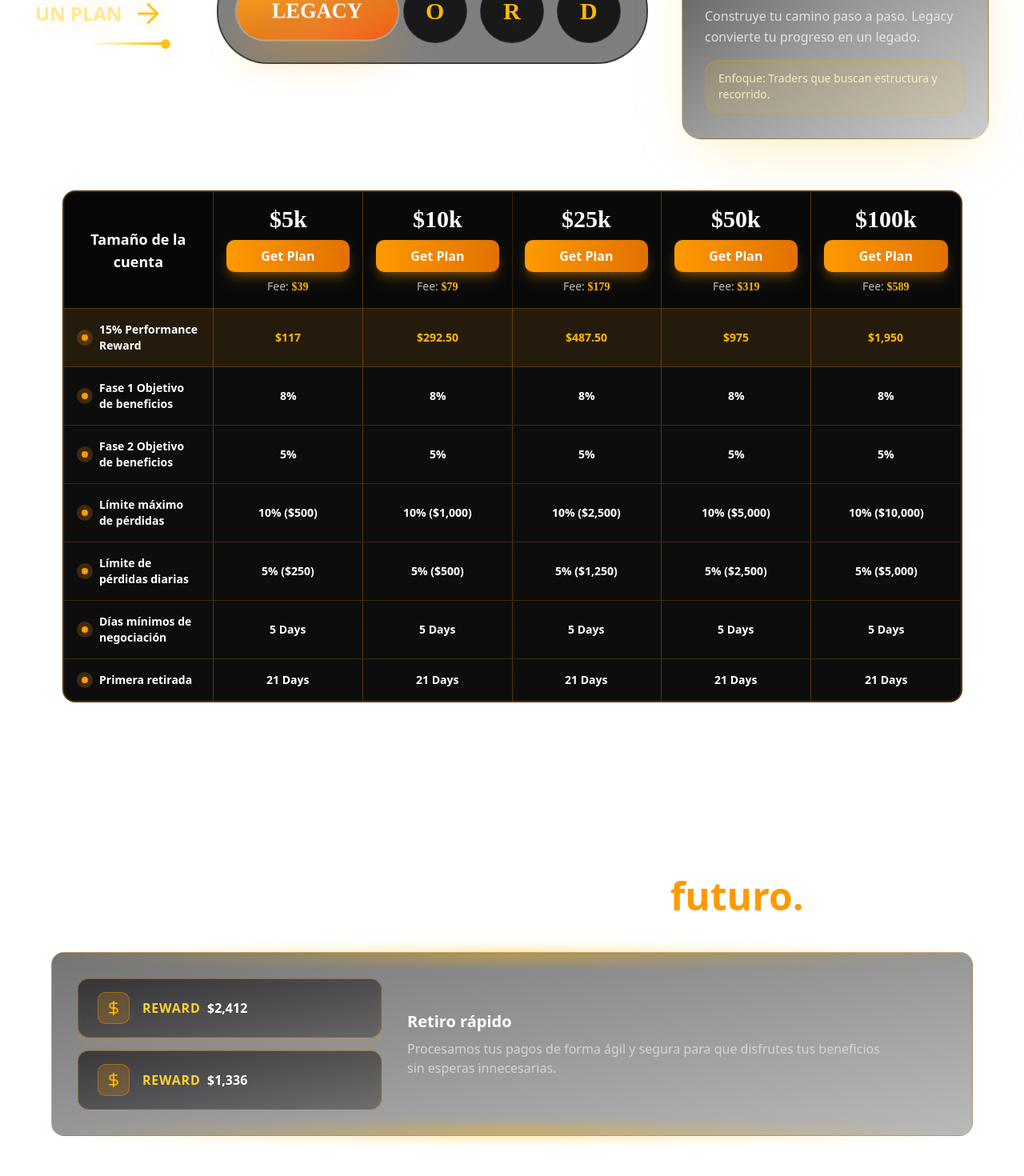
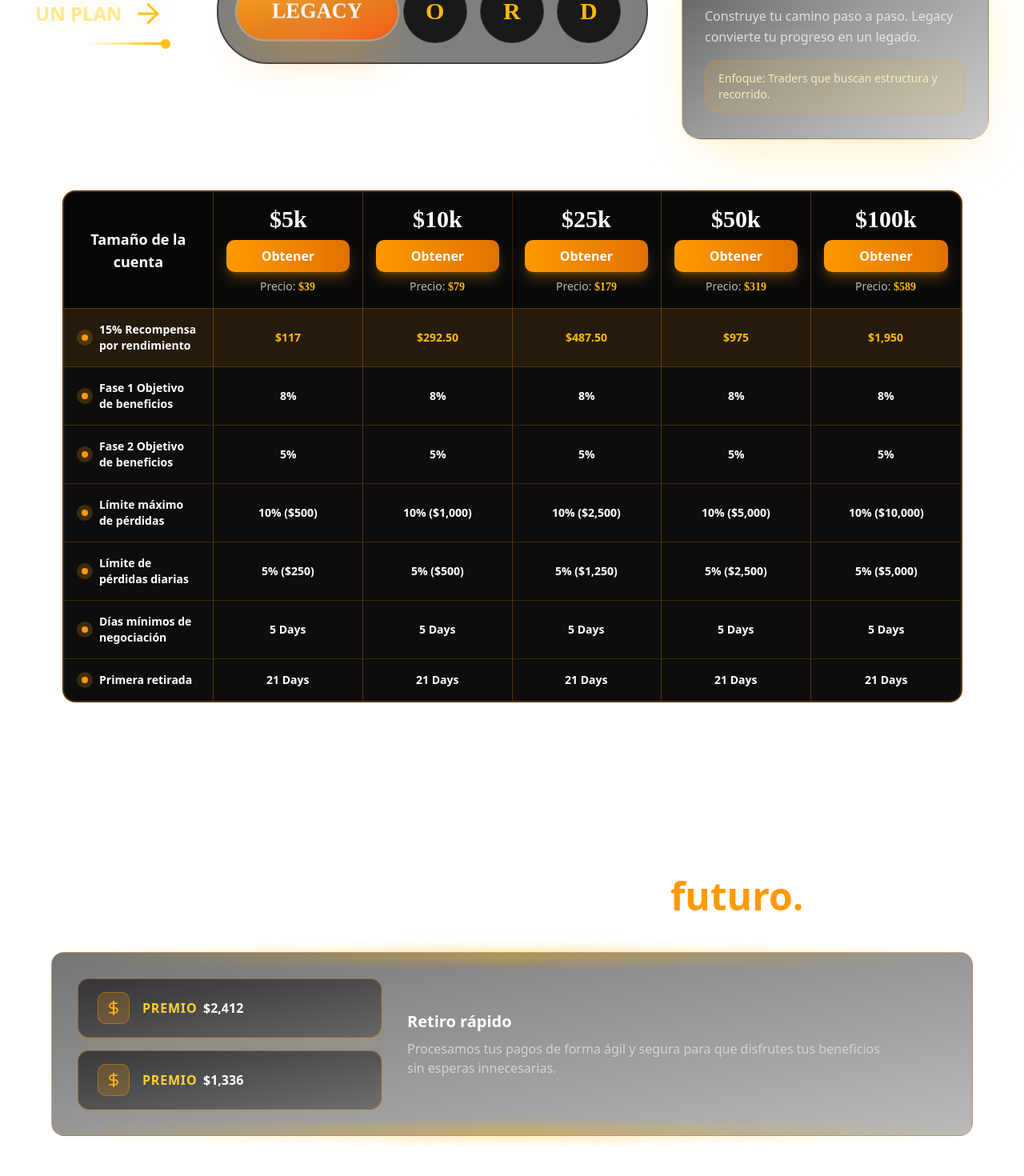
Before and after one commit to devyamboly/app-lord-found, a Next.js app: page / in a window 1280 px wide. Shown: the part 2481-3951 px from the top of the page at 80% size. Built offline with nearby package versions, Linux system fonts and the light colour scheme.

Commit message:
feat: actualizar enlaces de navegación y traducir etiquetas de recompensa a español

```diff
--- a/src/components/challenge-selector/PricingTable.tsx
+++ b/src/components/challenge-selector/PricingTable.tsx
@@ -2,6 +2,7 @@
 
 'use client';
 import { PRODUCTS, PlanType, AccountSize } from '@/mocks/products';
+import { Link } from 'lucide-react';
 import { useState, useEffect } from 'react';
 
 export default function PricingTable({ selectedPlan }: { selectedPlan: string }) {
@@ -73,13 +74,15 @@ export default function PricingTable({ selectedPlan }: { selectedPlan: string })
                 <h3 className="text-white text-base my-auto font-bold">Características</h3>
               </div>
               {filteredPlans.map((plan) => (
-                <div key={plan.sizeValue} className="p-4 flex flex-col items-center justify-center bg-black/30">
+                <div key={plan.sizeValue} className="py-4 px-2 flex flex-col items-center justify-center bg-black/30">
                   <h2 className="text-white text-3xl font-extrabold mb-2" style={{ fontFamily: '"Times New Roman", serif' }}>{plan.size}</h2>
-                  <button className="w-full px-4 py-2 bg-gradient-to-r from-amber-500 to-amber-600 hover:from-amber-600 hover:to-amber-700 text-white font-bold rounded-lg transition-all duration-300 hover:scale-105 shadow-lg shadow-amber-500/30 text-sm">
-                    Get Plan
-                  </button>
+                  <a href="https://users.lordfound.com/dashboard" className='w-full'>
+                    <button className="w-full px-4 py-2 bg-gradient-to-r from-amber-500 to-amber-600 hover:from-amber-600 hover:to-amber-700 text-white font-bold rounded-lg transition-all duration-300 hover:scale-105 shadow-lg shadow-amber-500/30 text-sm">
+                      Obtener
+                    </button>
+                  </a>
                   <p className="text-white/70 text-xs mt-2">
-                    Fee: <span className="text-amber-400 font-semibold" style={{ fontFamily: '"Times New Roman", serif' }}>{plan.fee}</span>
+                    Precio: <span className="text-amber-400 font-semibold" style={{ fontFamily: '"Times New Roman", serif' }}>{plan.fee}</span>
                   </p>
                 </div>
               ))}
@@ -152,11 +155,13 @@ export default function PricingTable({ selectedPlan }: { selectedPlan: string })
             {plans.map((plan, idx) => (
               <div key={idx} className="p-3 sm:p-4 flex flex-col items-center justify-center border-r last:border-r-0 border-amber-500/30 bg-black/30">
                 <h2 className="text-white text-2xl sm:text-3xl font-extrabold mb-2" style={{ fontFamily: '"Times New Roman", serif' }}>{plan.size}</h2>
-                <button className="w-full px-4 py-2 bg-gradient-to-r from-amber-500 to-amber-600 hover:from-amber-600 hover:to-amber-700 text-white font-bold rounded-lg transition-all duration-300 hover:scale-105 shadow-lg shadow-amber-500/30 text-sm sm:text-base">
-                  Get Plan
-                </button>
+                <a href="https://users.lordfound.com/dashboard" className='w-full'>
+                  <button className="w-full px-4 py-2 bg-gradient-to-r from-amber-500 to-amber-600 hover:from-amber-600 hover:to-amber-700 text-white font-bold rounded-lg transition-all duration-300 hover:scale-105 shadow-lg shadow-amber-500/30 text-sm sm:text-base">
+                    Obtener
+                  </button>
+                </a>
                 <p className="text-white/70 text-xs sm:text-sm mt-2">
-                  Fee: <span className="text-amber-400 font-semibold" style={{ fontFamily: '"Times New Roman", serif' }}>{plan.fee}</span>
+                  Precio: <span className="text-amber-400 font-semibold" style={{ fontFamily: '"Times New Roman", serif' }}>{plan.fee}</span>
                 </p>
               </div>
             ))}
--- a/src/components/navbar/NavbarSection.tsx
+++ b/src/components/navbar/NavbarSection.tsx
@@ -28,7 +28,7 @@ export default function NavbarSection(){
             <img className="w-45 sm:w-40 md:w-44 lg:w-48" src="/logo-4-versiones_Mesa-de-trabajo-1-copia-scaled-e1755857831135-2048x457.png" alt="Logo" />
 
             <div className="flex md:hidden gap-3 items-center">
-                <ButtonNav className="text-sm px-4 py-1.5" href="https://users.lordfound.com/register">Empezar</ButtonNav>
+                <ButtonNav className="text-sm px-4 py-1.5" href="https://users.lordfound.com/login">Empezar</ButtonNav>
                 <ButtonMovil
                     size="md"
                     isOpen={open}
@@ -43,9 +43,9 @@ export default function NavbarSection(){
                     <a key={item.id} className="hover:text-amber-500 hover:border-b hover:border-amber-500 transition ease-in-out duration-300" href={item.href}>{item.label}</a>
                 ))}
 
-                <ButtonLogin className="text-white" href="https://users.lordfound.com/register">Login</ButtonLogin>
+                <ButtonLogin className="text-white" href="https://users.lordfound.com/login">Login</ButtonLogin>
 
-                <ButtonNav className="hover:scale-105 transition-transform duration-300" href="https://users.lordfound.com/register">Fondéate Ahora</ButtonNav>
+                <ButtonNav className="hover:scale-105 transition-transform duration-300" href="https://users.lordfound.com/dashboard">Fondéate Ahora</ButtonNav>
             </div>
 
             <div onClick={() => setOpen(false)} className={`fixed inset-x-0 top-16 sm:top-20 bottom-0 bg-black/70 transition-opacity duration-300 z-20 md:hidden ${open ? 'opacity-100 pointer-events-auto' : 'opacity-0 pointer-events-none'}`} />
@@ -57,8 +57,8 @@ export default function NavbarSection(){
                         <a key={item.id} onClick={() => setOpen(false)} className="hover:text-amber-500 hover:border-b hover:border-amber-500 transition ease-in-out duration-300" href={item.href}>{item.label}</a>
                     ))}
 
-                    <ButtonLogin className="text-white " href="https://users.lordfound.com/register">Login</ButtonLogin>
-                    <ButtonNav className="mt-2 font-semibold" href="https://users.lordfound.com/register">Fondéate Ahora</ButtonNav>
+                    <ButtonLogin className="text-white " href="https://users.lordfound.com/login">Login</ButtonLogin>
+                    <ButtonNav className="mt-2 font-semibold" href="https://users.lordfound.com/dashboard">Fondéate Ahora</ButtonNav>
 
                 </div>
             </div>
--- a/src/components/rewards/RewardChip.tsx
+++ b/src/components/rewards/RewardChip.tsx
@@ -14,7 +14,7 @@ export default function RewardChip({ amount, className }: { amount: number; clas
         <DollarSign className="w-5 h-5 text-amber-400" />
       </div>
       <div className="flex items-baseline gap-2">
-        <span className="text-amber-300 font-semibold tracking-wider">REWARD</span>
+        <span className="text-amber-300 font-semibold tracking-wider">PREMIO</span>
         <span className="text-white font-bold">{currency(amount)}</span>
       </div>
     </div>
--- a/src/mocks/products.ts
+++ b/src/mocks/products.ts
@@ -94,7 +94,7 @@ export const PRODUCTS: Record<PlanType, ProductPlan> = {
       }
     ],
     features: [
-      { label: '15% Performance Reward', type: 'header' },
+      { label: '15% Recompensa por rendimiento', type: 'header' },
       { label: 'Fase 1 Objetivo de beneficios', key: 'profitPhase1' as any, values: ['8%', '8%', '8%', '8%', '8%'] },
       { label: 'Fase 2 Objetivo de beneficios', key: 'profitPhase2' as any, values: ['5%', '5%', '5%', '5%', '5%'] },
       { label: 'Límite máximo de pérdidas', key: 'maxLoss' },
@@ -161,7 +161,7 @@ export const PRODUCTS: Record<PlanType, ProductPlan> = {
       }
     ],
     features: [
-      { label: '20% Performance Reward', type: 'header' },
+      { label: '20% Recompensa por rendimiento', type: 'header' },
       { label: 'Fase 1 Objetivo de beneficios', key: 'profitPhase1' as any, values: ['12%', '12%', '12%', '12%', '12%'] },
       { label: 'Límite máximo de pérdidas', key: 'maxLoss' },
       { label: 'Límite de pérdidas diarias', key: 'dailyLoss' },
@@ -232,7 +232,7 @@ export const PRODUCTS: Record<PlanType, ProductPlan> = {
       }
     ],
     features: [
-      { label: '25% Performance Reward', type: 'header' },
+      { label: '25% Recompensa por rendimiento', type: 'header' },
       { label: 'Fase 1 Objetivo de beneficios', key: 'profitPhase1' as any, values: ['10%', '10%', '10%', '10%', '10%'] },
       { label: 'Límite máximo de pérdidas', key: 'maxLoss' },
       { label: 'Límite de pérdidas diarias', key: 'dailyLoss' },
@@ -303,7 +303,7 @@ export const PRODUCTS: Record<PlanType, ProductPlan> = {
       }
     ],
     features: [
-      { label: '20% Performance Reward', type: 'header' },
+      { label: '20% Recompensa por rendimiento', type: 'header' },
       { label: 'Fase 1 Objetivo de beneficios', key: 'profitPhase1' as any, values: ['10%', '10%', '10%', '10%', '10%'] },
       { label: 'Límite máximo de pérdidas', key: 'maxLoss' },
       { label: 'Límite de pérdidas diarias', key: 'dailyLoss' },
```
